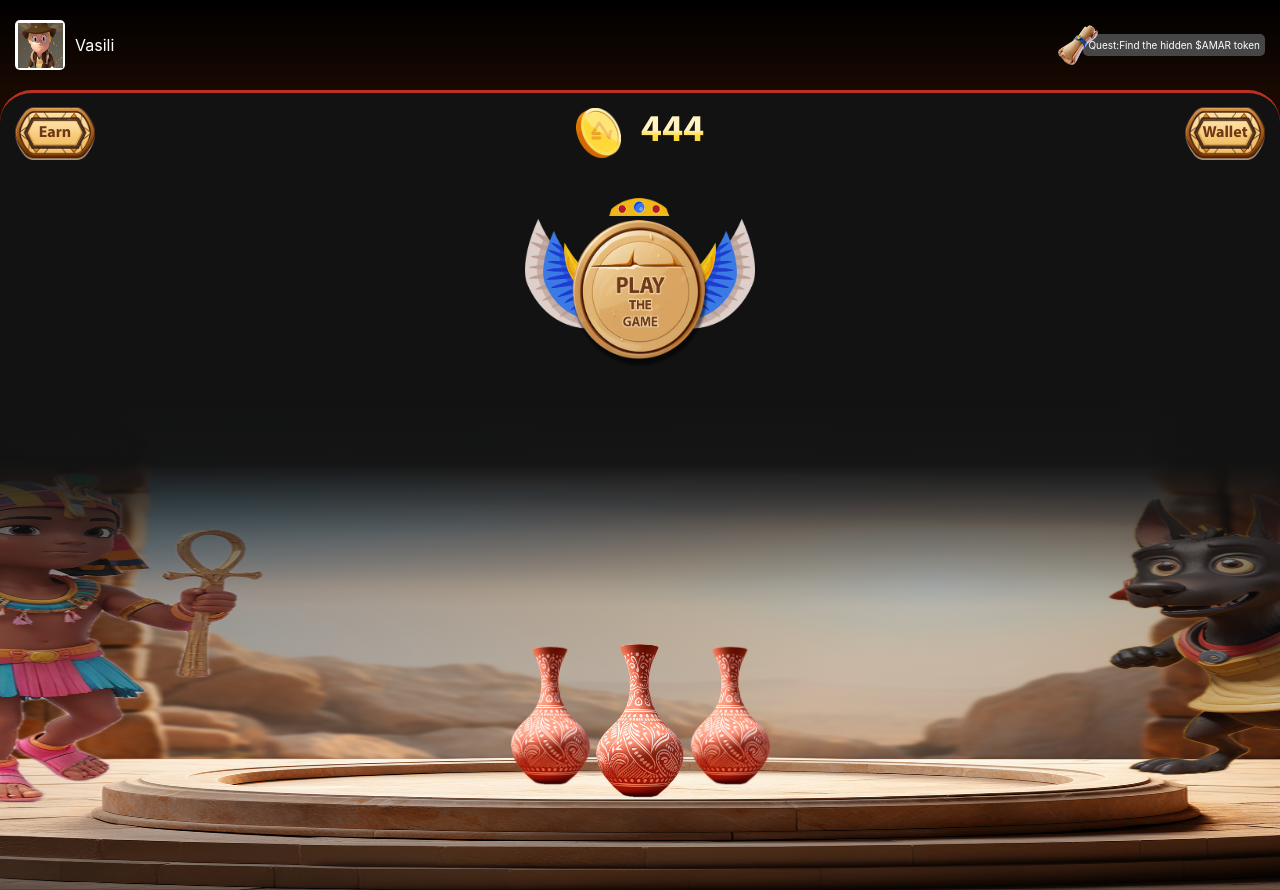
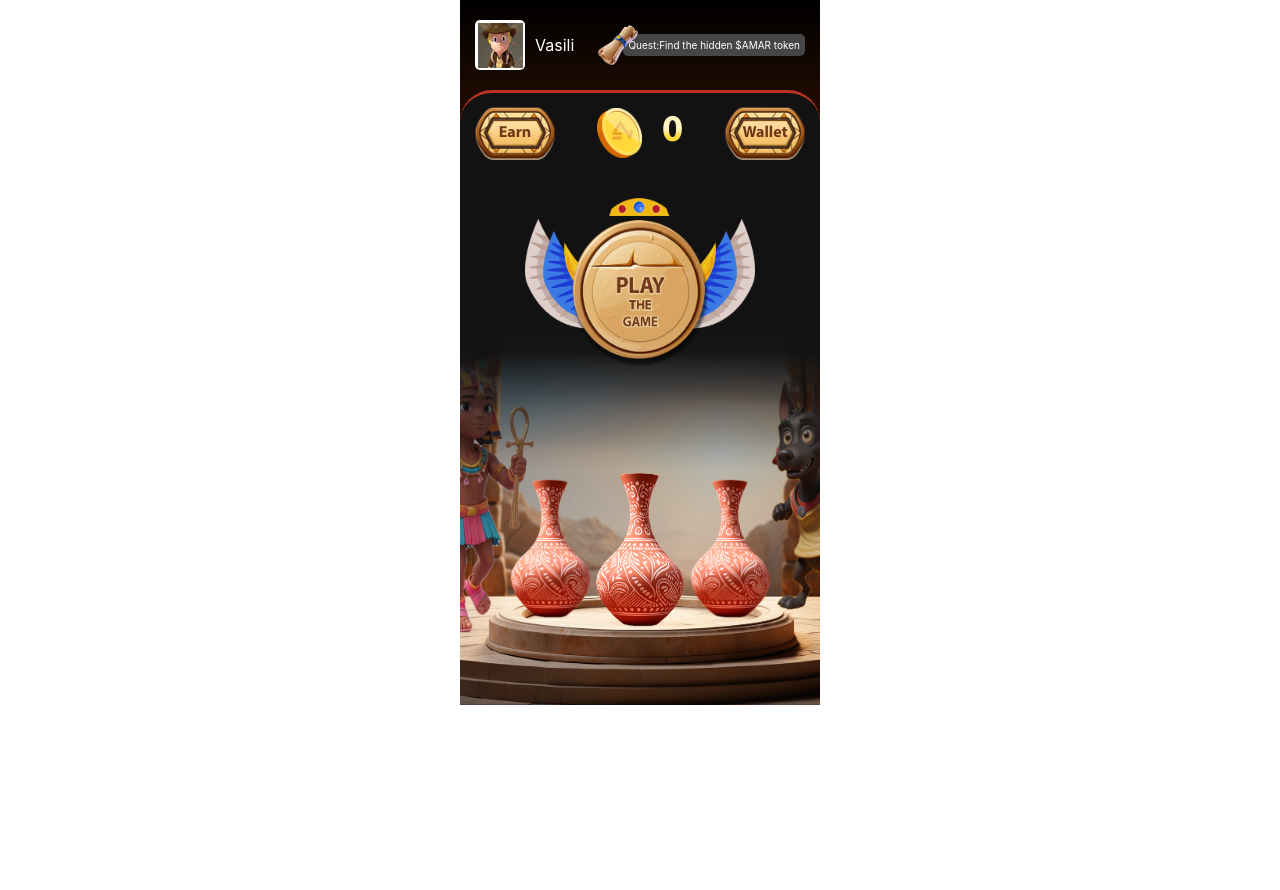
Before and after one commit to keyng-david/mini-app, a React (Create React App) app in the folder client/: page / in a window 1280 px wide. After the commit the page ends 800 px from the top, so only its background shows below. Built offline with nearby package versions, Linux system fonts and the light colour scheme.

Commit message:
update layout

```diff
--- a/client/src/pages/Home.js
+++ b/client/src/pages/Home.js
@@ -18,21 +18,20 @@ function FirstPage(props) {
   const [choose, setChoose] = useState(false);
   const [shuffling, setShuffling] = useState(false);
   // const [scores, setScores] = useState(0);
-  // const [status, setStatus] = useState({owner:0,holdClick:false});
-  // let owner = 0;
   let score = parseInt(localStorage.getItem('score'))||0;
-  // let result = false;
+
   const choosed = (e) => {
      setChoose(true)
     console.log(e.target.id, owner);
     if (parseInt(e.target.id) === owner) {
-      score = score + 1;
-      localStorage.setItem('score',score.toString());
+      // score = score + 1;
+      localStorage.setItem('score',(score+1).toString());
       setResult(true)
     } else {
       setResult(false)
     }
   };
+
   const static_vases = [
     <div
       className="vase-img-small"
@@ -58,8 +57,10 @@ function FirstPage(props) {
     <div className="vase-img-big" style={{ left: "175px" }} id="cup_2"></div>,
     <div className="vase-img-small" style={{ left: "270px" }} id="cup_3"></div>,
   ];
+
   let retrieveShuffle,retOwner,retrieveDrop;
   let temp, retrieveHold;
+
   const init = () => {
     return static_vases.map((vase) => vase);
   };
@@ -138,7 +139,7 @@ function FirstPage(props) {
           <div className="panel-score">
             <img src={amar_token} className="panel-score-img" alt="no img"/>
             <div className="panel-score-text">
-              444{/* {score} */}
+              {score}
               </div>
           </div>
           <Btn title="Wallet" url="/wallet" />
--- a/client/src/pages/styles.css
+++ b/client/src/pages/styles.css
@@ -12,11 +12,13 @@
     /* height: 880px;
     width:460px; */
     width: 100%;
-    height: 100vh;
+    /* height: 100vh; */
     background-image: linear-gradient(180deg, #000000,#1b0a02,#2c0f02,#3e1503, #642002,#642002,#642002,#642002,#642002);
     position: relative;
     min-width: 360px;
-    min-height: 750px;
+    /* min-height: 750px; */
+    max-width: 360px;
+    margin:auto;
 }
 
 /* .home div{
@@ -140,7 +142,7 @@
     width: 230px;
     opacity: 1;
     /* filter: contrast(50%)   */
-    filter:grayscale(80%)
+    /* filter:grayscale(80%) */
 }
 .background{
     width: 100%;
@@ -158,13 +160,14 @@
         width: 100%;
         justify-content: center;
         align-items: flex-end;
-        margin-top: 247px;
+        margin-top: 176px;
         z-index: 1;
 }
 .vase-coin{
     background-image: linear-gradient(to bottom, rgba(18, 18, 18, 1), rgba(18, 18, 18, 0.9855), rgba(18, 18, 18, 0.6),rgba(18, 18, 18, 0.3),rgba(18, 18, 18, 0.2),rgba(18, 18, 18, 0),rgb(54, 51, 51,0), rgba(255, 255, 255, 0)),url(../assets/images/background.png);
     background-repeat: no-repeat;
     background-size: contain,100% 100%;
+    margin-top: -100px;
 }
 /* .backImg{
     width:100%;
@@ -191,7 +194,7 @@
     /* position: absolute; */
     width:95px;
     height:160px;
-    margin-bottom: 90px;
+    margin-bottom: 76px;
     /* bottom: 75px; */
     background-image: url(../assets/images/vase.png);
     background-position: center;
@@ -201,7 +204,7 @@
 }
 .vase-img-small{
     /* position:absolute; */
-    margin-bottom:100px;
+    margin-bottom:82px;
     width:85px;
     height:150px;
     /* bottom: 75px; */
```
